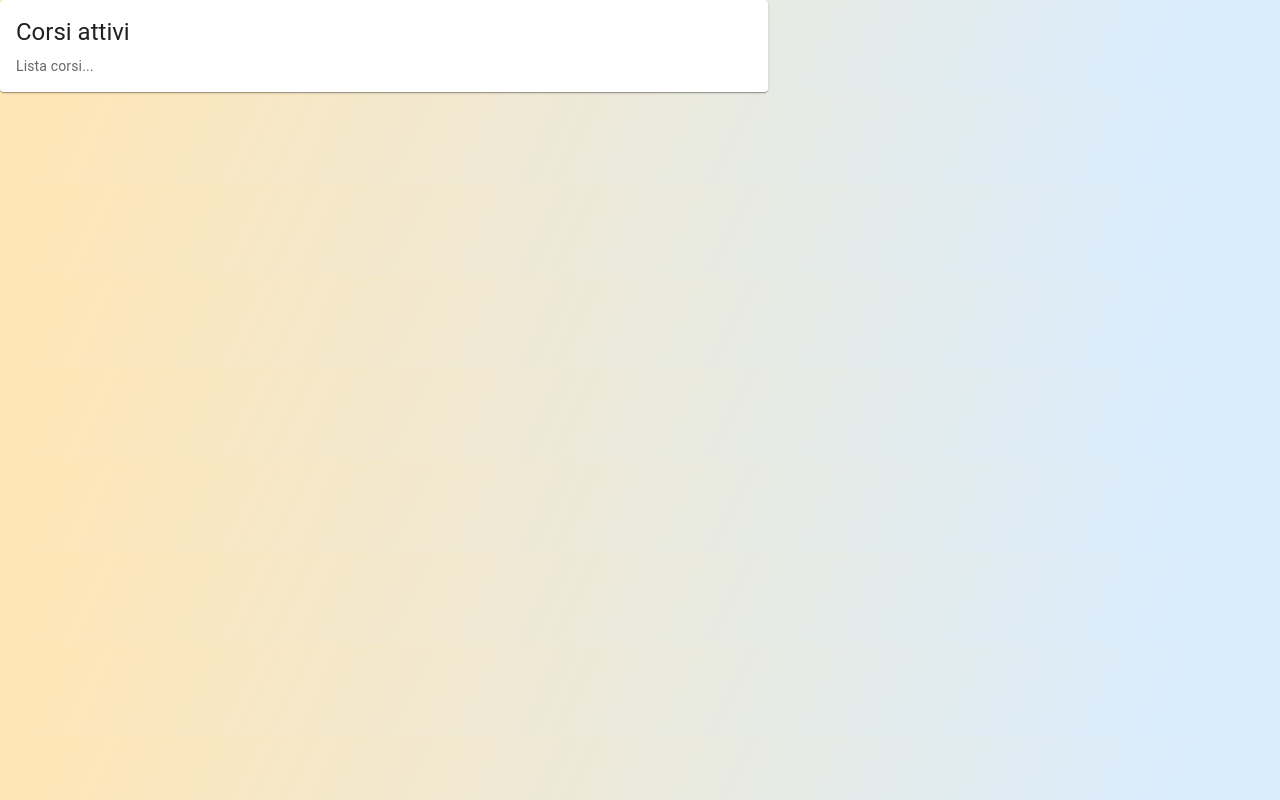
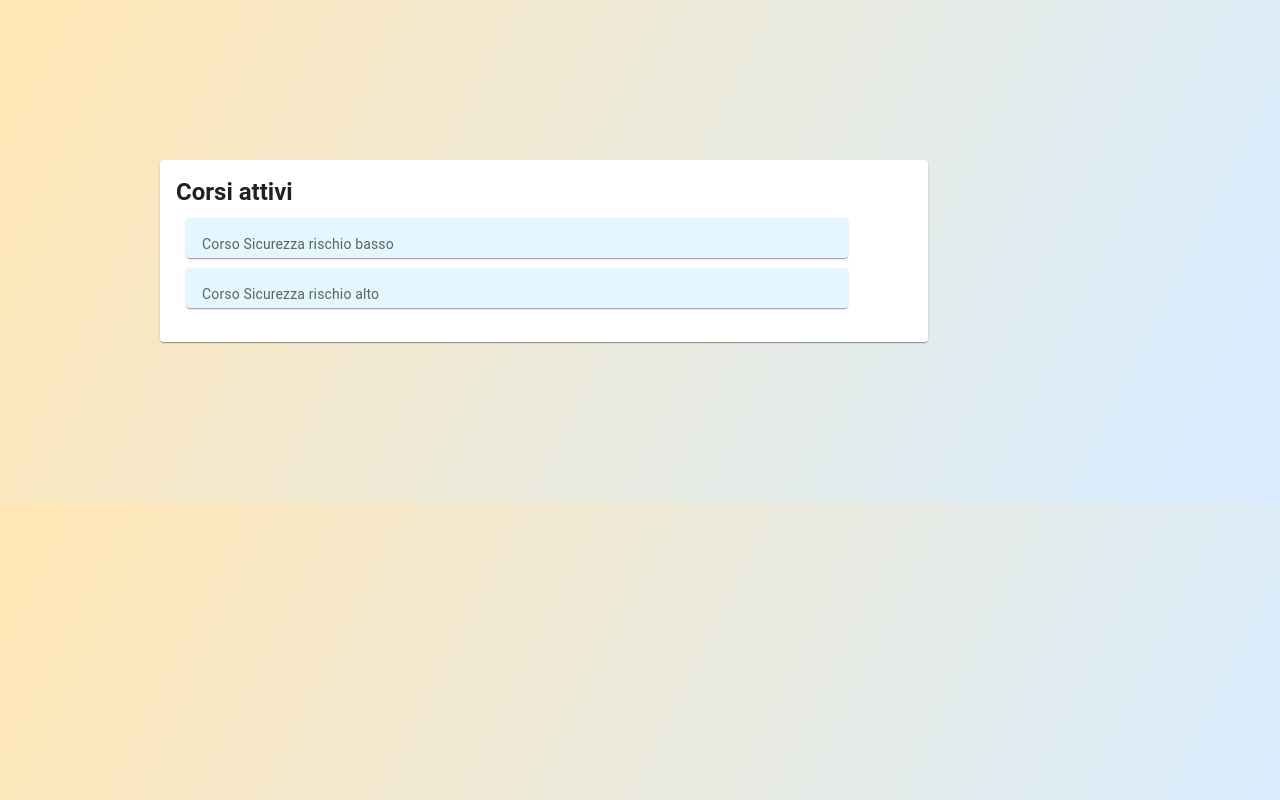
Before and after one commit to DavisCacici/ErTraining-frontend, a React (Create React App) app: page / in a window 1280 px wide. Built offline with nearby package versions, Linux system fonts and the light colour scheme.

Commit message:
prove stile card Corsi attivi

```diff
--- a/src/components/corsi-attivi.tsx
+++ b/src/components/corsi-attivi.tsx
@@ -1,37 +1,52 @@
-import React from 'react';
-import ReactDOM from 'react-dom';
-import { Card, CardActionArea, CardContent, Typography } from '@mui/material';
-import { createTheme } from '@mui/system';
+import React from "react";
+import ReactDOM from "react-dom";
+import { Card, CardActionArea, CardContent, Typography } from "@mui/material";
+import { createTheme } from "@mui/system";
 
 const theme = createTheme({
   typography: {
     fontFamily: [
-      '-apple-system',
-      'BlinkMacSystemFont',
+      "-apple-system",
+      "BlinkMacSystemFont",
       '"Segoe UI"',
-      'Roboto',
+      "Roboto",
       '"Helvetica Neue"',
-      'Arial',
-      'sans-serif'
-    ].join(','),
+      "Arial",
+      "sans-serif",
+    ].join(","),
   },
 });
 
 export default function CorsiAttivi() {
-    return (
-      <div>
-        <Card sx={{ maxWidth: 0.6, position: 'relative' }}>
-          <CardActionArea>
+  return (
+    <Card sx={{ maxWidth: 0.6, position: "relative", margin: 20 }}>
+      <CardContent>
+        <Typography
+          gutterBottom
+          variant="h5"
+          component="div"
+          sx={{ fontWeight: "bold" }}
+        >
+          Corsi attivi
+        </Typography>
+
+        <Card sx={{ maxWidth: 0.9, maxHeight: 40}} style={{backgroundColor: "#E4F7FF", margin: 10}}>
             <CardContent>
-              <Typography gutterBottom variant="h5" component="div" style={{fontSize: "bold"}}>
-                Corsi attivi
-              </Typography>
-              <Typography variant="body2" color="text.secondary">
-                Lista corsi...
+              <Typography variant="body2" color="text.secondary" textAlign="left">
+                Corso Sicurezza rischio basso
               </Typography>
             </CardContent>
-          </CardActionArea>
         </Card>
-      </div>
-    );
-  }
+
+        <Card sx={{ maxWidth: 0.9, maxHeight: 40, }} style={{backgroundColor: "#E4F7FF", margin: 10}}>
+            <CardContent>
+              <Typography variant="body2" color="text.secondary" textAlign="left">
+                Corso Sicurezza rischio alto
+              </Typography>
+            </CardContent>
+        </Card>
+
+      </CardContent>
+    </Card>
+  );
+}
```
